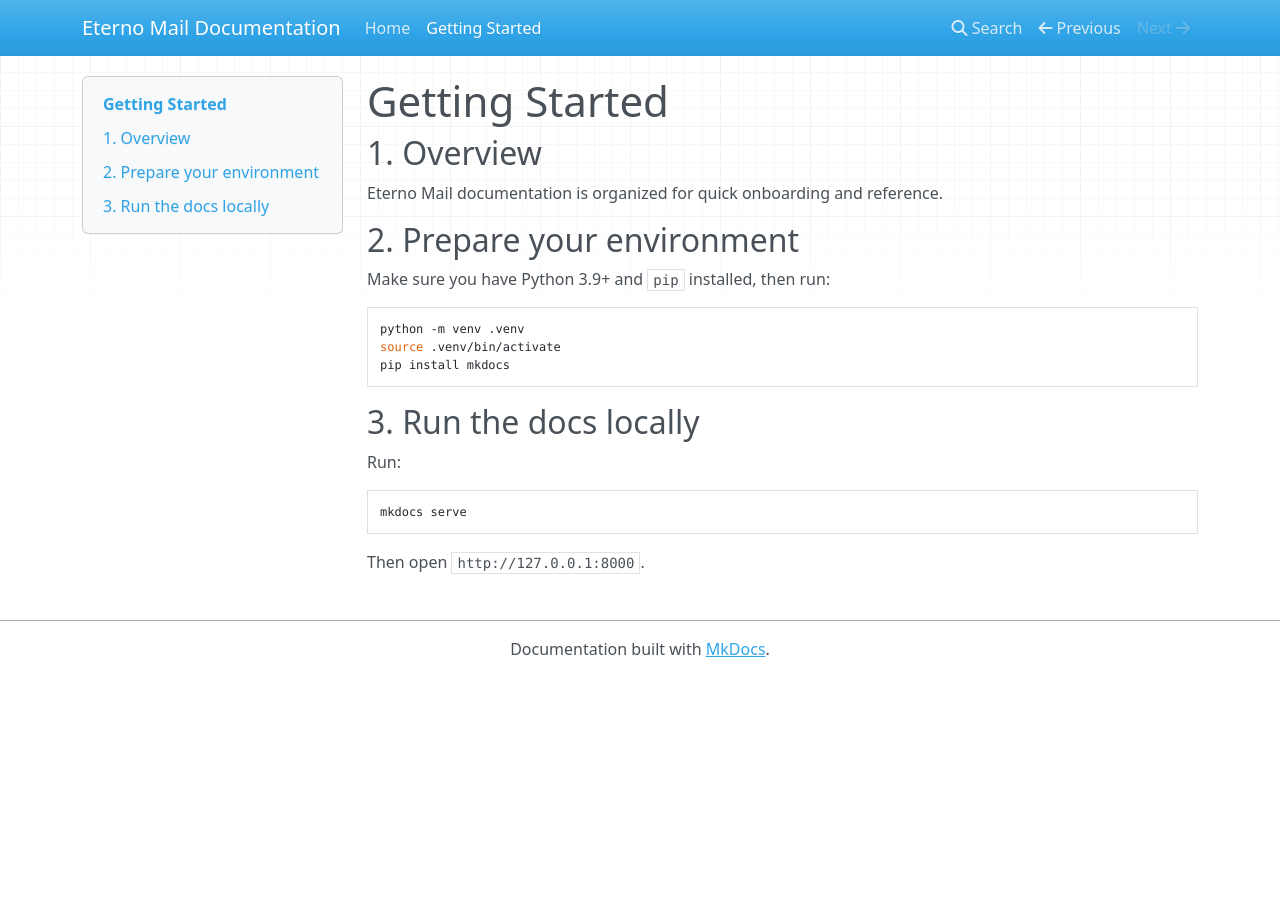
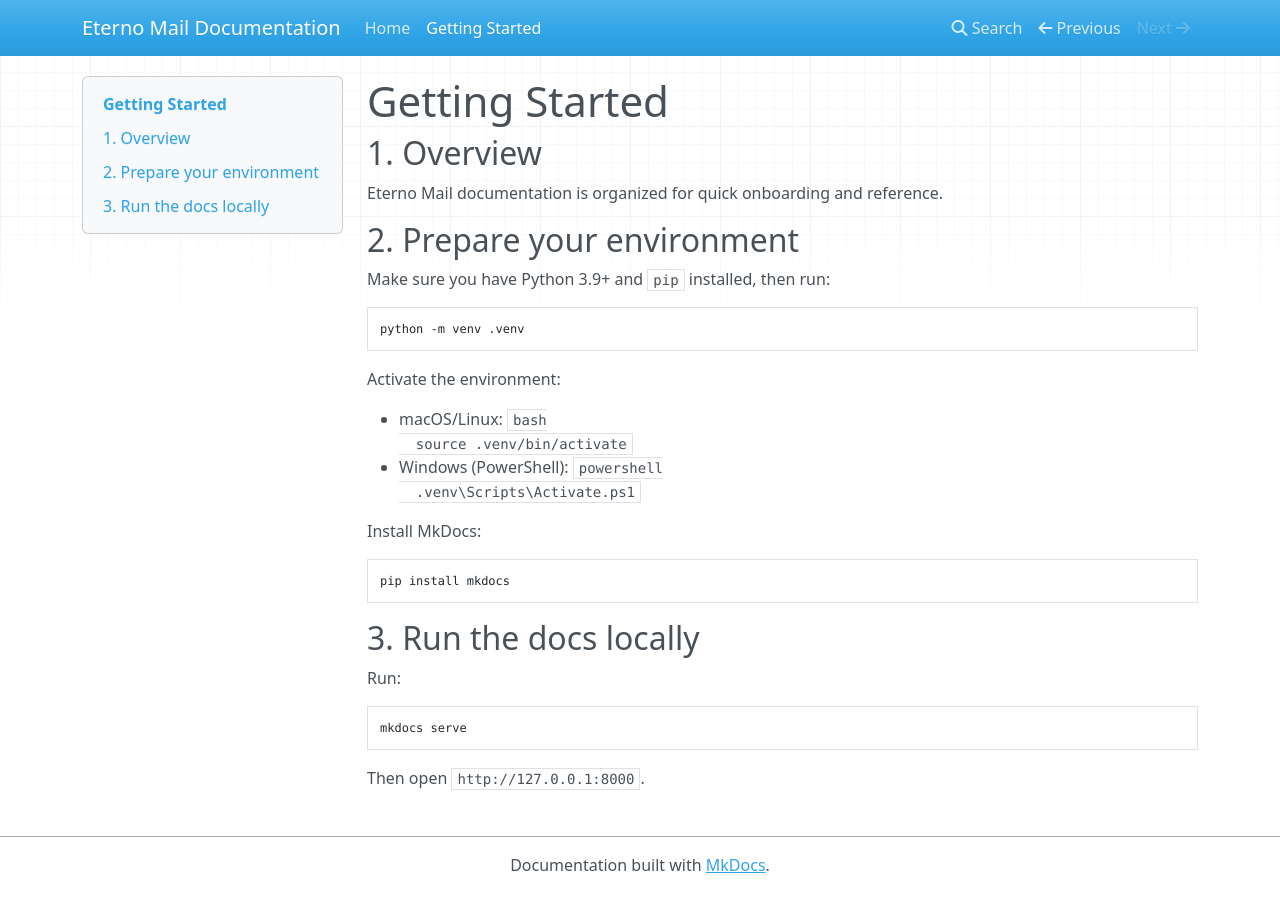
Before and after one commit to wesleiaqui/EternoMail-Docs, an MkDocs documentation site: the page built from docs/getting-started.md, in a window 1280 px wide. Built offline with MkDocs 1.6.1, drawn with Linux system fonts in a browser that asks for light colours; nearby versions of some CDN libraries.

Commit message:
docs: add Windows setup instructions for local preview
Co-authored-by: wesleiaqui <129563593+wesleiaqui@users.noreply.github.com>

````diff
--- a/docs/getting-started.md
+++ b/docs/getting-started.md
@@ -10,7 +10,22 @@ Make sure you have Python 3.9+ and `pip` installed, then run:
 
 ```bash
 python -m venv .venv
-source .venv/bin/activate
+```
+
+Activate the environment:
+
+- macOS/Linux:
+  ```bash
+  source .venv/bin/activate
+  ```
+- Windows (PowerShell):
+  ```powershell
+  .venv\Scripts\Activate.ps1
+  ```
+
+Install MkDocs:
+
+```bash
 pip install mkdocs
 ```
 
````
Also changed, not shown: README.md (+13 -5 lines).
